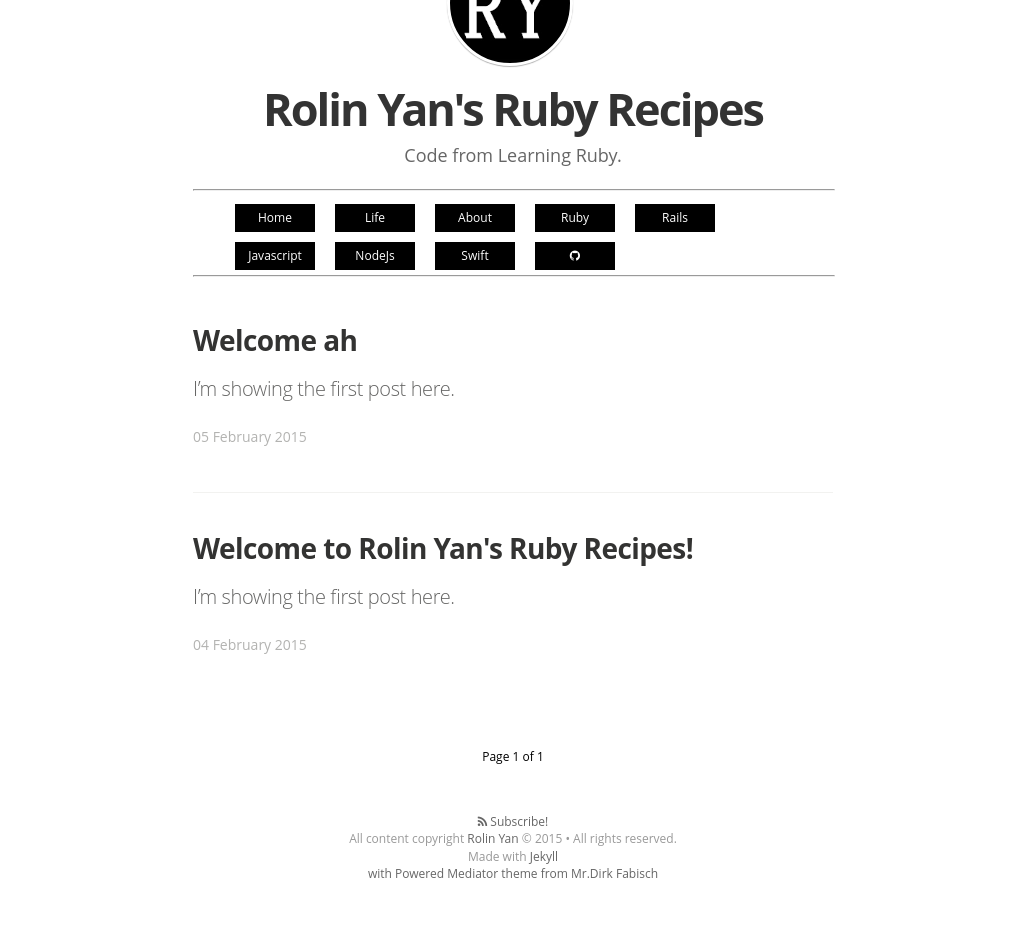
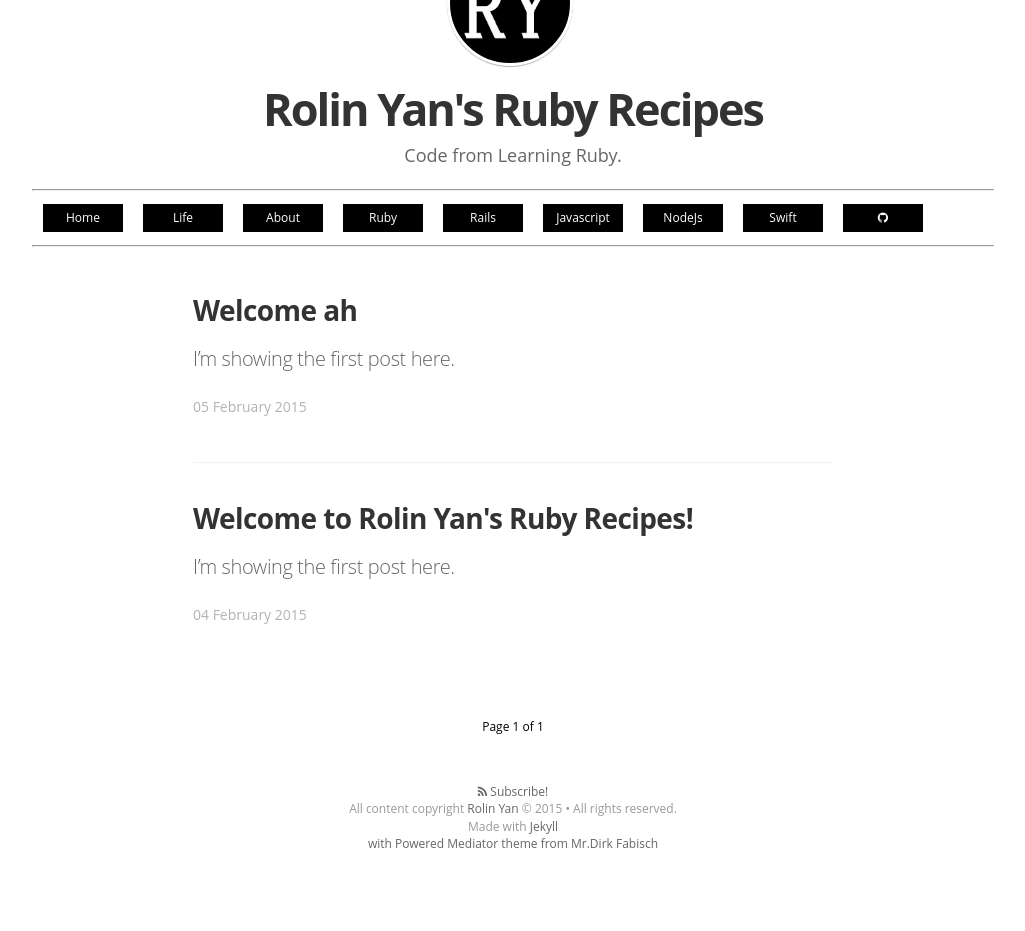
Before and after one commit to rolinyan/ruby_recipes, a Jekyll site: the page built from index.html, in a window 1280 px wide. Shown: the part 225-1156 px from the top of the page, without its empty margins (127-1152 px from the left). Built offline with Jekyll 4.4.1, drawn with Linux system fonts in a browser that asks for light colours; nearby versions of some CDN libraries; some web fonts are replaced; Markdown is read by kramdown in place of the engine named in the settings; the list of posts is cut into pages by our own code; after the commit the page ends 1126 px from its top, so only the background shows below that.

Commit message:
refactor

```diff
--- a/index.html
+++ b/index.html
@@ -16,9 +16,9 @@
     <h2 class="blog-description">{{ site.description }}</h2>
 </header>
 
+{% include navbar.html %}
+<main class="content" role="main">
 
-<main class="content" role="main">
-    {% include navbar.html %}
     <div class="cf frame">
       {% for post in paginator.posts %}
         <article class="post" itemscope itemtype="http://schema.org/BlogPosting" role="article">
```
